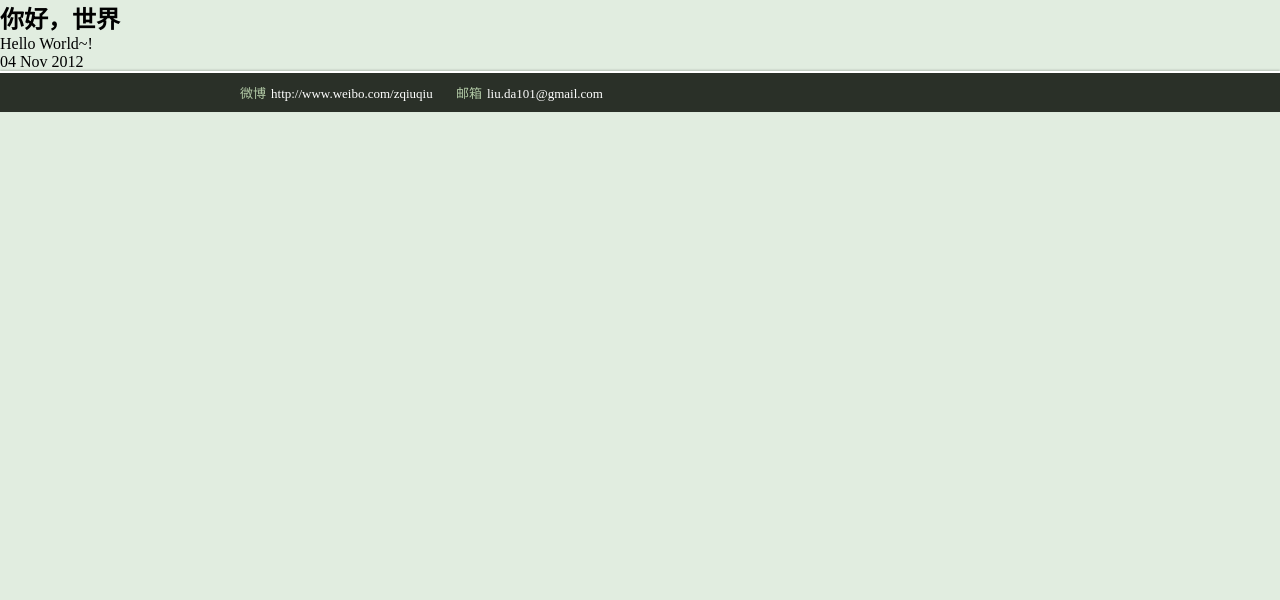
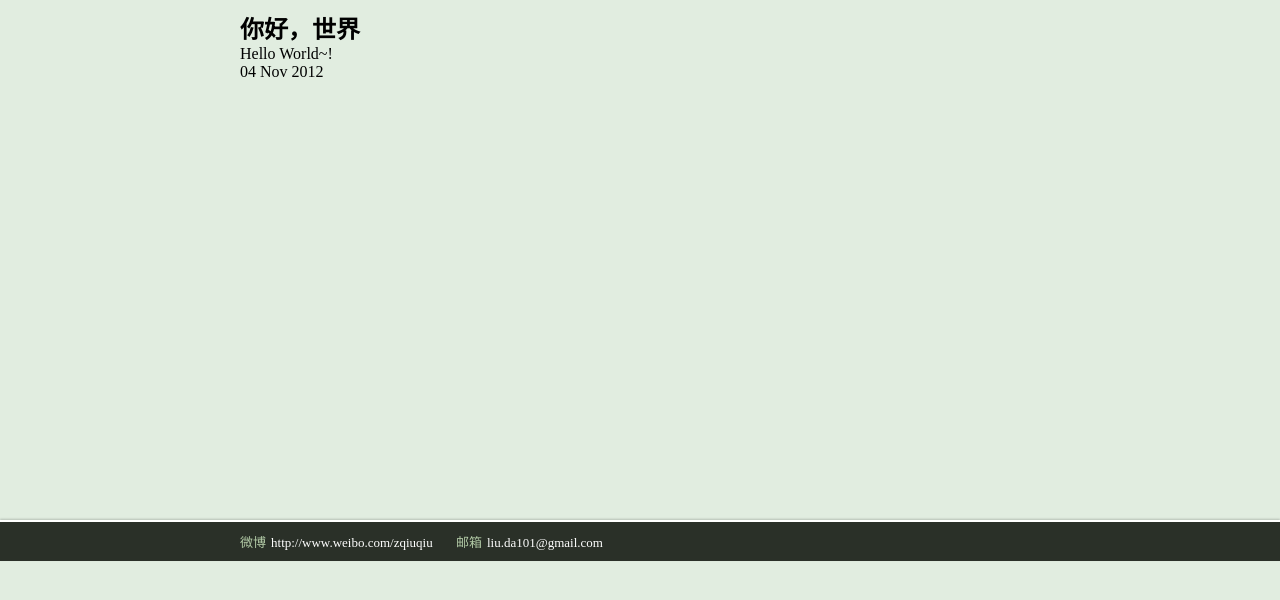
Before and after one commit to liuda101/liuda101.github.com, a Jekyll site: the page built from _posts/2012-11-04-HelloWorld.md, in a window 1280 px wide. Shown: the top 600 px of the page. Built offline with Jekyll 4.4.1, drawn with Linux system fonts in a browser that asks for light colours; comment, search, counter and statistics services are not loaded.

Commit message:
add css to post template

```diff
--- a/_layouts/post.html
+++ b/_layouts/post.html
@@ -6,9 +6,14 @@
     <link rel="stylesheet" href="/styles/site.css" />
   </head>
   <body>
-  	{{ content }}
-  	<div id="disqus_thread">
-  	</div>
+  	<section id="content">
+  		<div class="wrapper">
+  			{{ content }}
+  			<div id="disqus_thread">
+  			</div>
+  		</div>
+  	</section>
+
   	<script>
   		var disqus_shortname = "everycoder";
 
```
